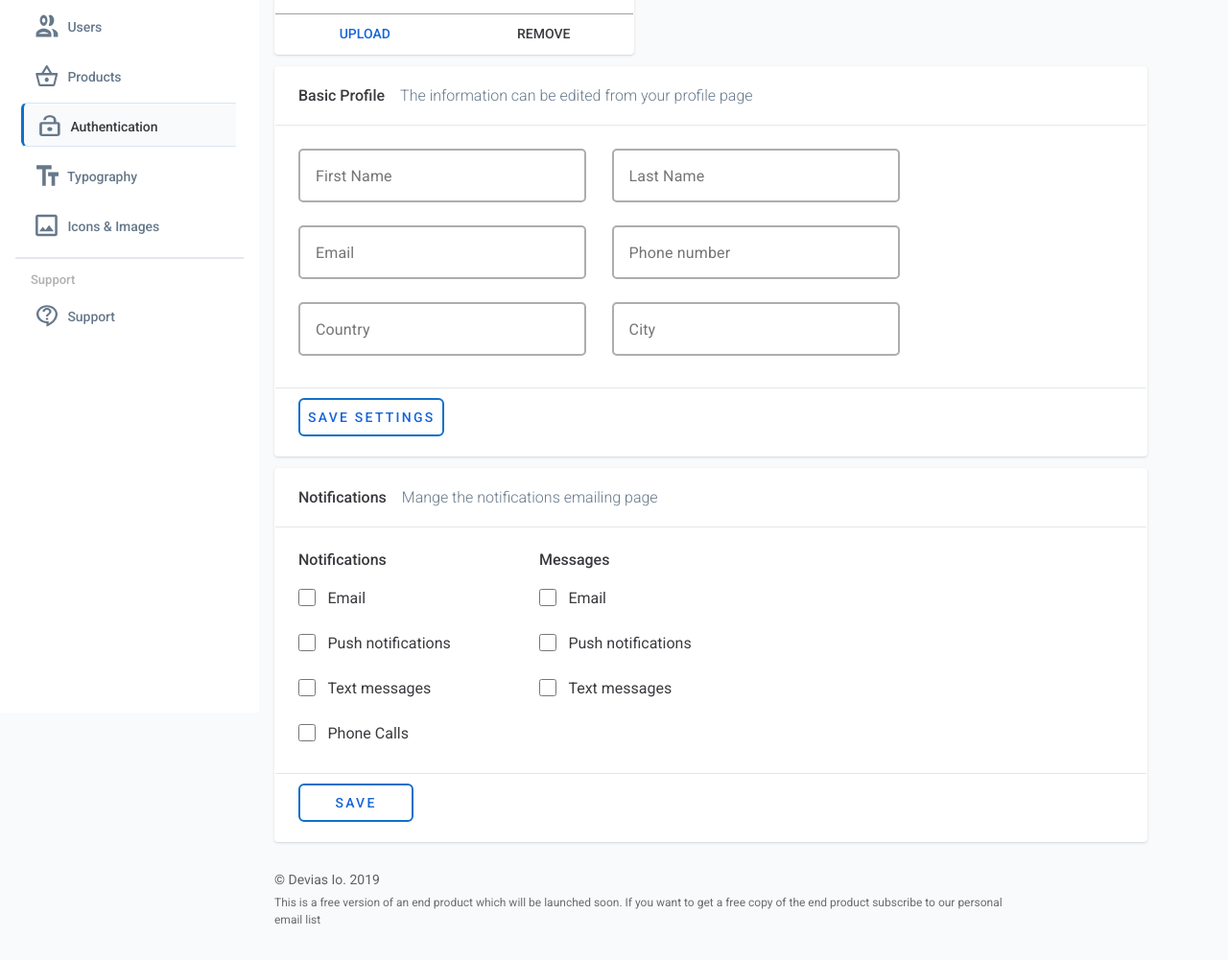
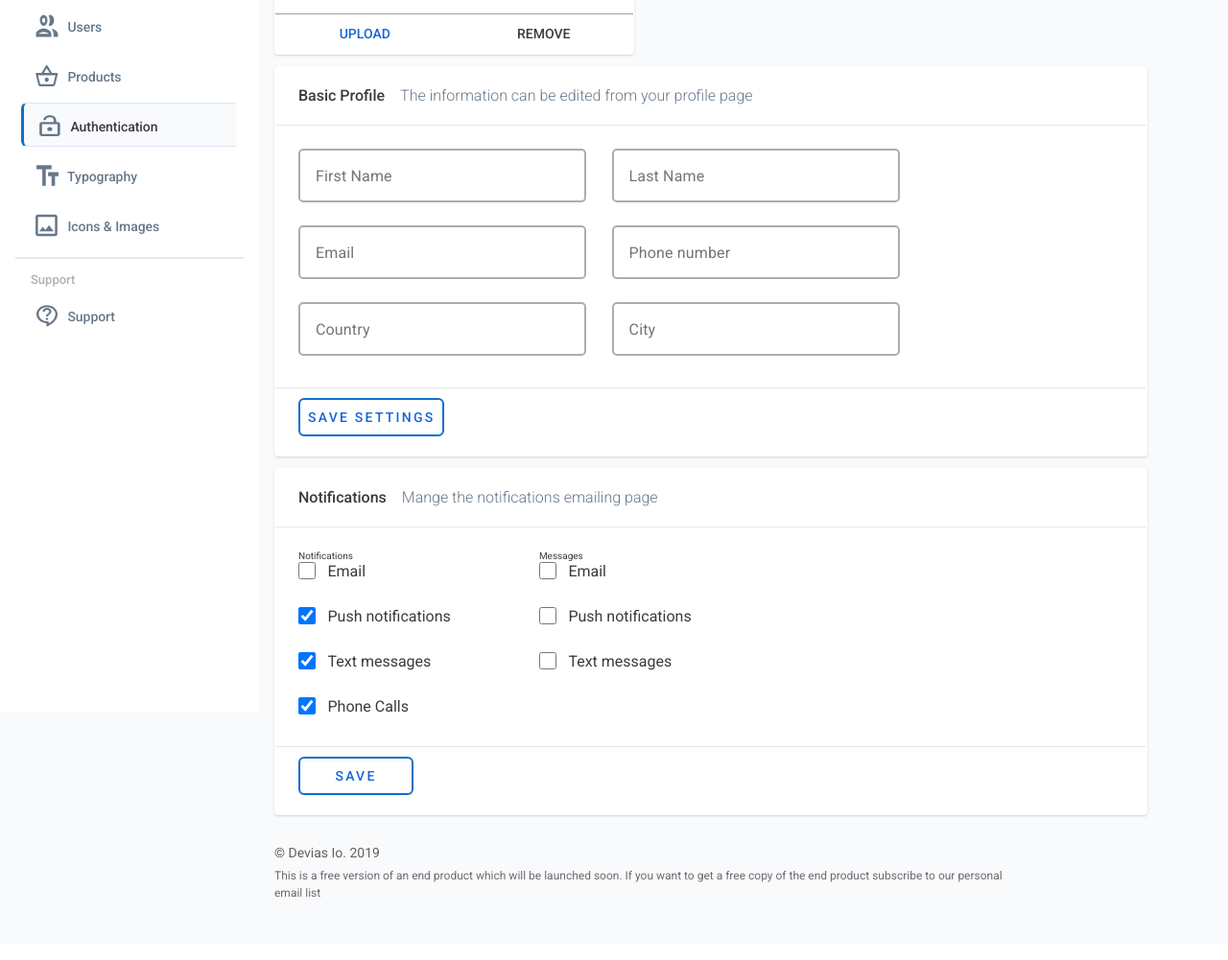
Before and after one commit to U256/emlpoy-test, a website: page emlpoy-test/index.html in a window 1280 px wide. Shown: the part 337-1338 px from the top of the page at 96% size. Drawn offline with Linux system fonts and the light colour scheme.

Commit message:
settings block fixes

```diff
--- a/emlpoy-test/index.html
+++ b/emlpoy-test/index.html
@@ -179,7 +179,7 @@
 		<div class="soft-bd flex-col blocks-of-latest latest-products">
 			<div class=" fr-padding db-top-row latest-products__top">
 				<div class="latest-products-top-text">
-					<div class="latest-products-top-text__title">Latest Products</div>
+					<h4 class="latest-products-top-text__title">Latest Products</h4>
 					<div class="latest-products-top-text__count">5 in total</div>
 				</div>
 			</div>
@@ -187,9 +187,9 @@
 				<div class="flex prod-item">
 					<div class="prod-item__logo prod-item__logo-1"></div>
 					<div class="prod-item__message">
-						<div class="prod-item-name">
+						<h4 class="prod-item-name">
 							Dropbox
-						</div>
+						</h4>
 						<div class="prod-item-update">
 							Updated
 						</div>
@@ -199,9 +199,9 @@
 				<div class="flex prod-item">
 					<div class="prod-item__logo prod-item__logo-2"></div>
 					<div class="prod-item__message">
-						<div class="prod-item-name">
+						<h4 class="prod-item-name">
 							Medium Corporation
-						</div>
+						</h4>
 						<div class="prod-item-update">
 							Updated
 						</div>
@@ -211,9 +211,9 @@
 				<div class="flex prod-item">
 					<div class="prod-item__logo prod-item__logo-3"></div>
 					<div class="prod-item__message">
-						<div class="prod-item-name">
+						<h4 class="prod-item-name">
 							GitHub
-						</div>
+						</h4>
 						<div class="prod-item-update">
 							Updated
 						</div>
@@ -223,9 +223,9 @@
 				<div class="flex prod-item">
 					<div class="prod-item__logo prod-item__logo-4"></div>
 					<div class="prod-item__message">
-						<div class="prod-item-name">
+						<h4 class="prod-item-name">
 							Slac
-						</div>
+						</h4>
 						<div class="prod-item-update">
 							Updated
 						</div>
@@ -318,7 +318,7 @@
 	</div>
 
 	<div class="about">
-	<h4 class="about__title">© Devias Io. 2019</h4>
+	<h3 class="about__title">© Devias Io. 2019</h3>
 	<h5 class="about__info">This is a free version of an end product which will be launched soon. If you
 		want to get a free copy of the end product subscribe to our personal email list</h5>
 </div>
@@ -327,7 +327,7 @@
 	users-block
 
 	<div class="about">
-	<h4 class="about__title">© Devias Io. 2019</h4>
+	<h3 class="about__title">© Devias Io. 2019</h3>
 	<h5 class="about__info">This is a free version of an end product which will be launched soon. If you
 		want to get a free copy of the end product subscribe to our personal email list</h5>
 </div>
@@ -336,7 +336,7 @@
 	products-block
 
 	<div class="about">
-	<h4 class="about__title">© Devias Io. 2019</h4>
+	<h3 class="about__title">© Devias Io. 2019</h3>
 	<h5 class="about__info">This is a free version of an end product which will be launched soon. If you
 		want to get a free copy of the end product subscribe to our personal email list</h5>
 </div>
@@ -411,30 +411,30 @@
 				<form class="prim-forms settings-forms notif-settings-form" action="#" method="post">
 
 					<div class="notif-settings-form__notifications">
-						<h5>Notifications</h5>
+						<h4>Notifications</h4>
 						<div class="field-wrappers wrapper-checkbox">
 							<input class="prim-checkboxes settings-checkbox" type="checkbox" name="checkbox1"
 								value="email-setting-checkbox" id="chec1">
 							<label for="chec1" class="prim-checkbox-texts settings-checkbox-text">Email</label>
 						</div>
 						<div class="field-wrappers wrapper-checkbox">
-							<input class="prim-checkboxes settings-checkbox" type="checkbox" name="checkbox2"
+							<input checked class="prim-checkboxes settings-checkbox" type="checkbox" name="checkbox2"
 								value="pushes-setting-checkbox">
 							<div class="prim-checkbox-texts settings-checkbox-text">Push notifications</div>
 						</div>
 						<div class="field-wrappers wrapper-checkbox">
-							<input class="prim-checkboxes settings-checkbox" type="checkbox" name="checkbox3"
+							<input checked class="prim-checkboxes settings-checkbox" type="checkbox" name="checkbox3"
 								value="messages-setting-checkbox">
 							<div class="prim-checkbox-texts settings-checkbox-text">Text messages</div>
 						</div>
 						<div class="field-wrappers wrapper-checkbox">
-							<input class="prim-checkboxes settings-checkbox" type="checkbox" name="checkbox4"
+							<input checked class="prim-checkboxes settings-checkbox" type="checkbox" name="checkbox4"
 								value="calls-setting-checkbox">
 							<div class="prim-checkbox-texts settings-checkbox-text">Phone Calls</div>
 						</div>
 					</div>
 					<div class="notif-settings-form__messages">
-						<h5>Messages</h5>
+						<h4>Messages</h4>
 						<div class="field-wrappers wrapper-checkbox">
 							<input class="prim-checkboxes settings-checkbox" type="checkbox" name="checkbox5"
 								value="email-setting-checkbox">
@@ -471,7 +471,7 @@
 	</div>
 
 	<div class="about">
-	<h4 class="about__title">© Devias Io. 2019</h4>
+	<h3 class="about__title">© Devias Io. 2019</h3>
 	<h5 class="about__info">This is a free version of an end product which will be launched soon. If you
 		want to get a free copy of the end product subscribe to our personal email list</h5>
 </div>
@@ -480,7 +480,7 @@
 	typography-block
 
 	<div class="about">
-	<h4 class="about__title">© Devias Io. 2019</h4>
+	<h3 class="about__title">© Devias Io. 2019</h3>
 	<h5 class="about__info">This is a free version of an end product which will be launched soon. If you
 		want to get a free copy of the end product subscribe to our personal email list</h5>
 </div>
@@ -489,7 +489,7 @@
 	icons-images-block
 
 	<div class="about">
-	<h4 class="about__title">© Devias Io. 2019</h4>
+	<h3 class="about__title">© Devias Io. 2019</h3>
 	<h5 class="about__info">This is a free version of an end product which will be launched soon. If you
 		want to get a free copy of the end product subscribe to our personal email list</h5>
 </div>
--- a/emlpoy-test/js/auth-block.js
+++ b/emlpoy-test/js/auth-block.js
@@ -36,7 +36,8 @@ function areRequiredFieldsFill() {
 	if (
 		personSettingsFieldsArr[0].value == '' ||
 		personSettingsFieldsArr[1].value == '' ||
-		personSettingsFieldsArr[2].value == ''
+		personSettingsFieldsArr[2].value == '' ||
+		!personSettingsFieldsArr[2].value.includes("@")
 	) return false;
 	else return true;
 }
```
Also changed, not shown: emlpoy-test/enter-page.html (+2 -2 lines), emlpoy-test/js/auth-block.min.js.
